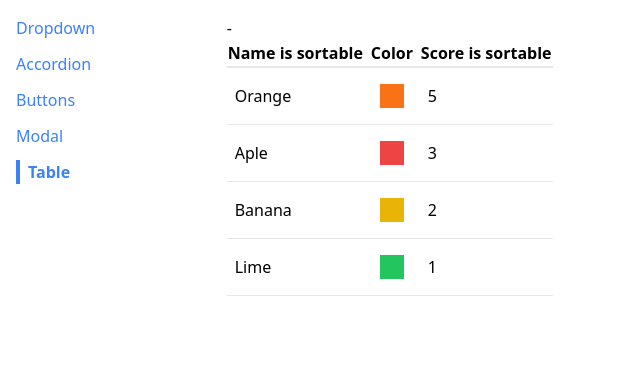
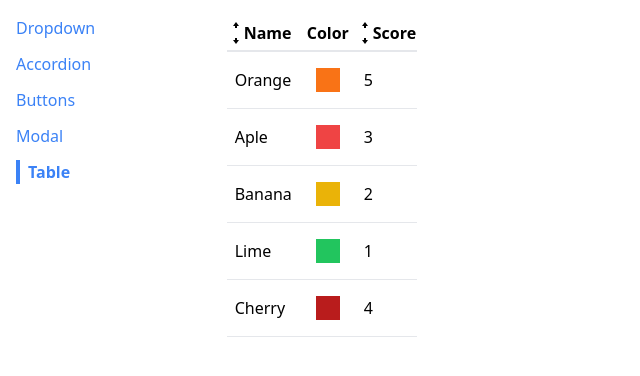
Before and after one commit to code8la888/React-Practice, a React (Vite) app in the folder comps/: page /table in a window 1280 px wide. Shown: the top 376 px of the page, without its empty margins (0-640 px from the left). Built offline with nearby package versions, Linux system fonts and the light colour scheme.

Commit message:
add sorting icons and hover effects to sortable table headers, enhance sorting behavior to reset cycle when switching columns

```diff
--- a/comps/src/components/SortableTable.jsx
+++ b/comps/src/components/SortableTable.jsx
@@ -1,11 +1,17 @@
 import { useState } from "react";
 import Table from "./Table";
+import { GoArrowSmallDown, GoArrowSmallUp } from "react-icons/go";
 function SortableTable(props) {
   const [sortOrder, setSortOrder] = useState(null);
   const [sortBy, setSortBy] = useState(null);
-  const { config } = props;
+  const { config, data } = props;
 
   const handleClick = (label) => {
+    if (sortBy && label !== sortBy) {
+      setSortOrder("asc");
+      setSortBy(label);
+      return;
+    }
     if (sortOrder === null) {
       setSortOrder("asc");
       setSortBy(label);
@@ -25,19 +31,72 @@
     return {
       ...column,
       header: () => (
-        <th onClick={() => handleClick(column.label)}>
-          {column.label} is sortable
+        <th
+          className="cursor-pointer hover:bg-gray-100"
+          onClick={() => handleClick(column.label)}
+        >
+          <div className="flex items-center">
+            {getIcons(column.label, sortBy, sortOrder)}
+            {column.label}
+          </div>
         </th>
       ),
     };
   });
 
+  let sortedData = data;
+  if (sortOrder && sortBy) {
+    const { sortValue } = config.find((column) => column.label === sortBy);
+    sortedData = [...data].sort((a, b) => {
+      const valueA = sortValue(a);
+      const valueB = sortValue(b);
+
+      const reverseOrder = sortOrder === "asc" ? 1 : -1;
+
+      if (typeof valueA === "string") {
+        return valueA.localeCompare(valueB) * reverseOrder;
+      } else {
+        return (valueA - valueB) * reverseOrder;
+      }
+    });
+  }
+
   return (
     <div>
-      {sortOrder} -{sortBy}
-      <Table {...props} config={updatedConfig} />
+      <Table {...props} data={sortedData} config={updatedConfig} />
     </div>
   );
 }
 
+function getIcons(label, sortBy, sortOrder) {
+  if (label !== sortBy) {
+    return (
+      <div>
+        <GoArrowSmallUp />
+        <GoArrowSmallDown />
+      </div>
+    );
+  }
+
+  if (sortOrder === null) {
+    return (
+      <div>
+        <GoArrowSmallUp />
+        <GoArrowSmallDown />
+      </div>
+    );
+  } else if (sortOrder === "asc") {
+    return (
+      <div>
+        <GoArrowSmallUp />
+      </div>
+    );
+  } else if (sortOrder === "desc") {
+    return (
+      <div>
+        <GoArrowSmallDown />
+      </div>
+    );
+  }
+}
 export default SortableTable;
--- a/comps/src/pages/TablePage.jsx
+++ b/comps/src/pages/TablePage.jsx
@@ -7,6 +7,7 @@
     { name: "Aple", color: "bg-red-500", score: 3 },
     { name: "Banana", color: "bg-yellow-500", score: 2 },
     { name: "Lime", color: "bg-green-500", score: 1 },
+    { name: "Cherry", color: "bg-red-700", score: 4 },
   ];
 
   const config = [
@@ -22,7 +23,7 @@
     {
       label: "Score",
       render: (fruit) => fruit.score,
-      header: () => <th className="bg-red-500">Score</th>,
+      header: () => <th>Score</th>,
       sortValue: (fruit) => fruit.score,
     },
   ];
```
